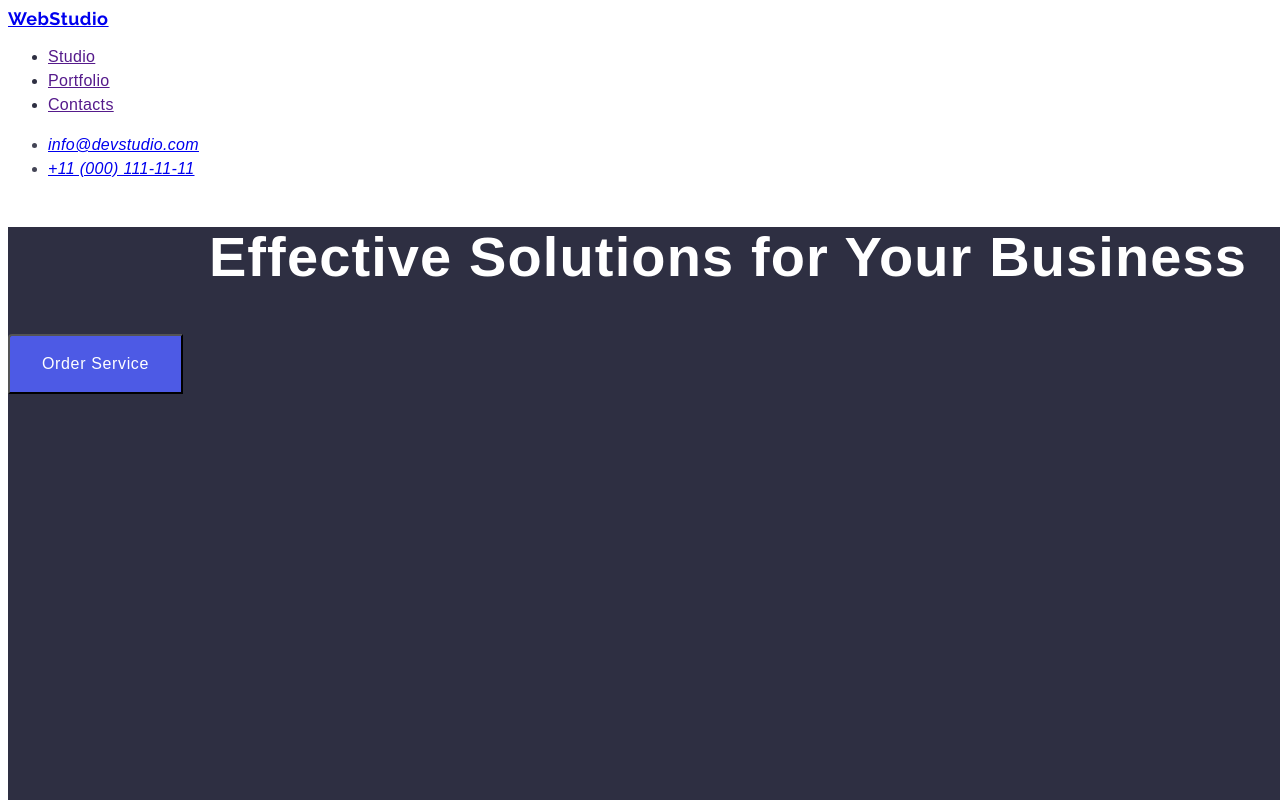
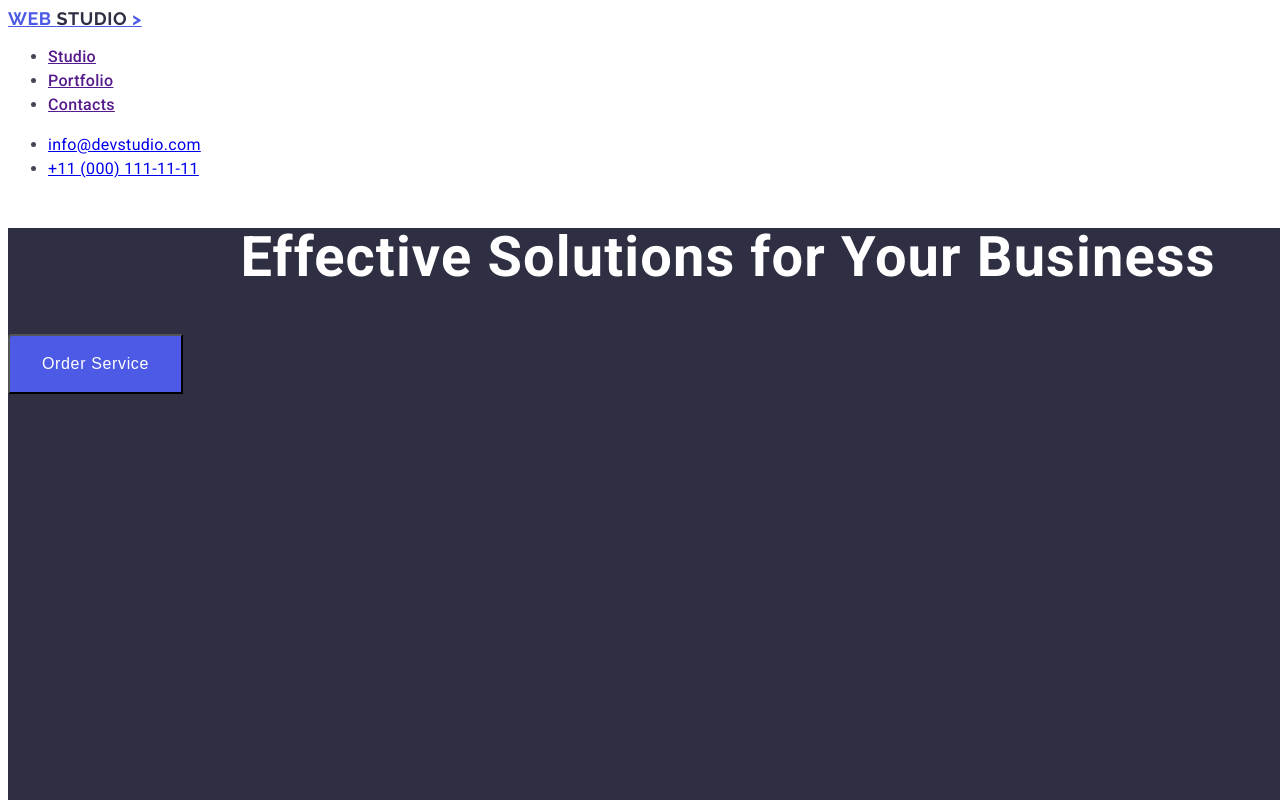
Before and after one commit to Orest1999/goit-markup-hw-02, a plain HTML site: page index.html in a window 1280 px wide. Shown: the top 800 px of the page. Drawn offline with Linux system fonts and the light colour scheme.

Commit message:
css pravula

```diff
--- a/css/styles.css
+++ b/css/styles.css
@@ -1,15 +1,21 @@
 body {
-    font-family: "Rodoto", sans-serif;
-    color: #2E2F42;
+    font-family: "Roboto",sans-serif;
+    color: #434455;
     background-color:#FFFFFF;
 }
 .emblem{
-    font-family: Raleway;
+    font-family: "Raleway",sans-serif;
     font-size: 18px;
     font-weight: 700;
     line-height: 21px;
     letter-spacing: 0.03em;
     text-align: left;
+    line-height: 1.17;
+    text-transform:uppercase;
+    color: #4d5ae5;
+}
+.kolorstudio{
+    color:#2E2F42;
 }
 .navigation-list {
     font-size: 16px;
@@ -17,6 +23,13 @@ body {
     line-height: 24px;
     letter-spacing: 0.02em;
     text-align: left;
+}
+.navigation-list:hover,
+.navigation-list:focus{
+    color: #404bbf;
+}
+.adres-norm{
+font-style: normal;
 }
 .mail {
     font-size: 16px;
@@ -57,6 +70,7 @@ body {
         letter-spacing: 0.02em;
         text-align: center;
         color: #FFFFFF;
+        line-height: 1.07;
 }
 .content{
         font-size: 16px;
--- a/index.html
+++ b/index.html
@@ -19,14 +19,14 @@
 <body>
     <header>
         <nav>
-            <a href="./index.html" class="emblem">WebStudio</a>
-            <ul class="navigation-list">
+            <a href="./index.html" class="emblem">Web <span class="kolorstudio">Studio</span> ></span></a>
+            <ul class="navigation-list" href="./index.html" >
                 <li><a href="">Studio</a></li>
                 <li><a href="">Portfolio</a></li>
                 <li><a href="">Contacts</a></li>
             </ul>
         </nav>
-        <address>
+        <address class="adres-norm">
             <ul>
                 <li class="mail"><a class="mail-fonts" href="mailto:info@devstudio.com">info@devstudio.com</a></li>
                 <li class="pfone"><a class="pfone-fonts" href="tel:+110001111111">+11 (000) 111-11-11</a></li>
```
